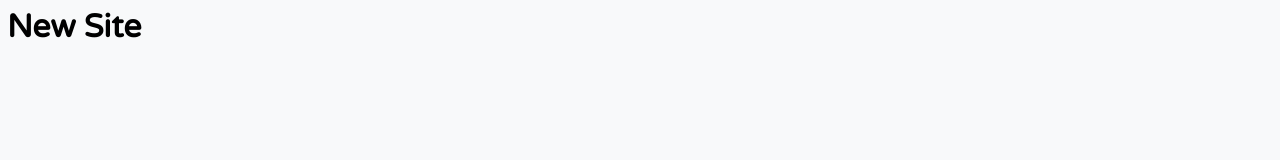
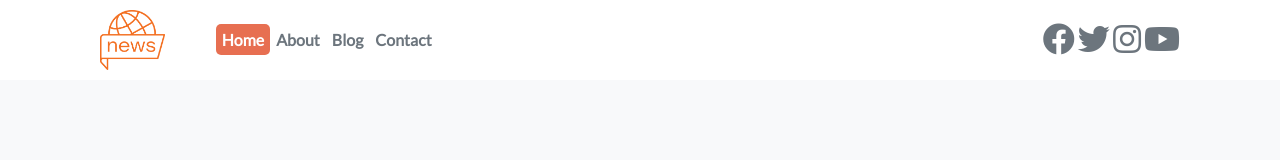
Before and after one commit to SahikaErcan/UygulamaliWebGelistirme-SadikTuran, a plain HTML site: page NewSite/index.html in a window 1280 px wide. Drawn offline with Linux system fonts and the light colour scheme.

Commit message:
HTML - CSS

```diff
--- a/NewSite/css/utils.css
+++ b/NewSite/css/utils.css
@@ -68,3 +68,41 @@
     background-color: var(--primary-color);
     padding: 1rem;
 }
+
+/* NAVBAR */
+
+#main-nav {
+    background: var(--white-color);
+    position: sticky; /* Yukarıda sabit olarak kalsın*/
+    top: 0;
+    z-index: 3; /* Diğer elemanların üstünde kalmasını istiyoruz.*/
+}
+#main-nav .container {
+    display: grid;
+    grid-template-columns: 0.6fr 3fr 2fr;  /* img, ul ve div için 3 kolon ayırıyoruz.*/
+    padding: 1rem;
+    align-items: center;
+}
+#main-nav .logo {
+    width: 65px;
+}
+#main-nav ul {
+    display: flex;
+    justify-self: start;
+}
+#main-nav ul li a {
+    padding: 0.6rem;
+    font-weight: bold;
+}
+#main-nav ul li a.active { /*Aktif olan linkin arkası boyansın. Yani hangi sayfadaysa onun */
+    background-color: var(--primary-color);
+    color: var(--white-color);
+    border-radius: 5px;
+}
+#main-nav ul li a:hover {
+    background-color: var(--light-color);
+    color: var(--dark-color);
+}
+#main-nav .social-icons {
+    justify-self: end;
+}
--- a/NewSite/index.html
+++ b/NewSite/index.html
@@ -11,6 +11,22 @@
     <title>New Site</title>
 </head>
 <body>
-    <h1>New Site</h1>
+    <nav id="main-nav" class="nav">
+        <div class="container">
+            <img src="img/logo.png" alt="" class="logo">
+            <ul>
+                <li><a href="index.html" class="active">Home</a></li>
+                <li><a href="about.html">About</a></li>
+                <li><a href="blog.html">Blog</a></li>
+                <li><a href="contact.html">Contact</a></li>
+            </ul>
+            <div class="social-icons">
+                <a href="#"><i class="fab fa-facebook fa-2x"></i></a>
+                <a href="#"><i class="fab fa-twitter fa-2x"></i></a>
+                <a href="#"><i class="fab fa-instagram fa-2x"></i></a>
+                <a href="#"><i class="fab fa-youtube fa-2x"></i></a>
+            </div>
+        </div>
+    </nav>
 </body>
 </html>
```
